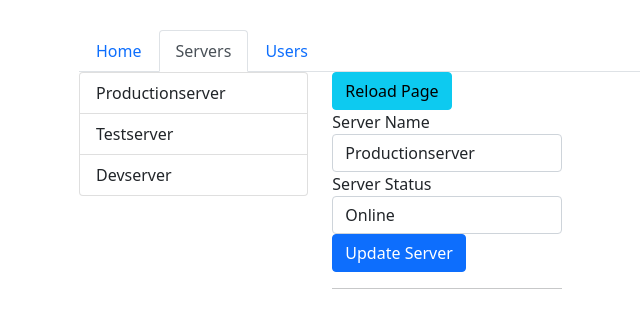
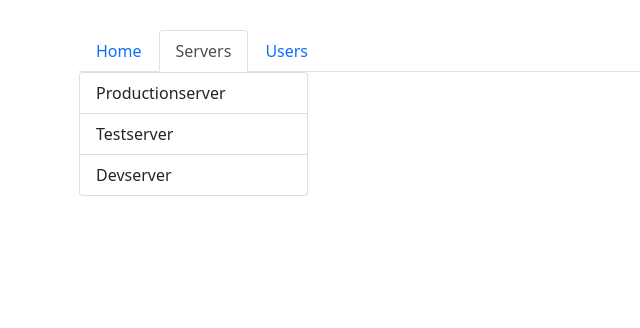
Before and after one commit to itfernandolira/angular-routing, an Angular app: page /servers in a window 1280 px wide. Shown: the top 328 px of the page, without its empty margins (3-643 px from the left). Built offline with nearby package versions, Linux system fonts and the light colour scheme.

Commit message:
Setting up Child (Nested) Routes

```diff
--- a/src/app/servers/servers.component.html
+++ b/src/app/servers/servers.component.html
@@ -13,9 +13,10 @@
       </div>
     </div>
     <div class="col-xs-12 col-sm-4">
-      <button class="btn btn-info" (click)="onReloadPage()">Reload Page</button>
+      <router-outlet></router-outlet>
+<!--       <button class="btn btn-info" (click)="onReloadPage()">Reload Page</button>
       <app-edit-server></app-edit-server>
       <hr>
-      <!-- <app-server></app-server> -->
+      <app-server></app-server> -->
     </div>
   </div>
--- a/src/app/users/users.component.html
+++ b/src/app/users/users.component.html
@@ -11,6 +11,7 @@
       </div>
     </div>
     <div class="col-xs-12 col-sm-4">
-      <app-user></app-user>
+      <!-- <app-user></app-user> -->
+      <router-outlet></router-outlet>
     </div>
   </div>
```
Also changed, not shown: src/app/app.module.ts (+7 -5 lines).
